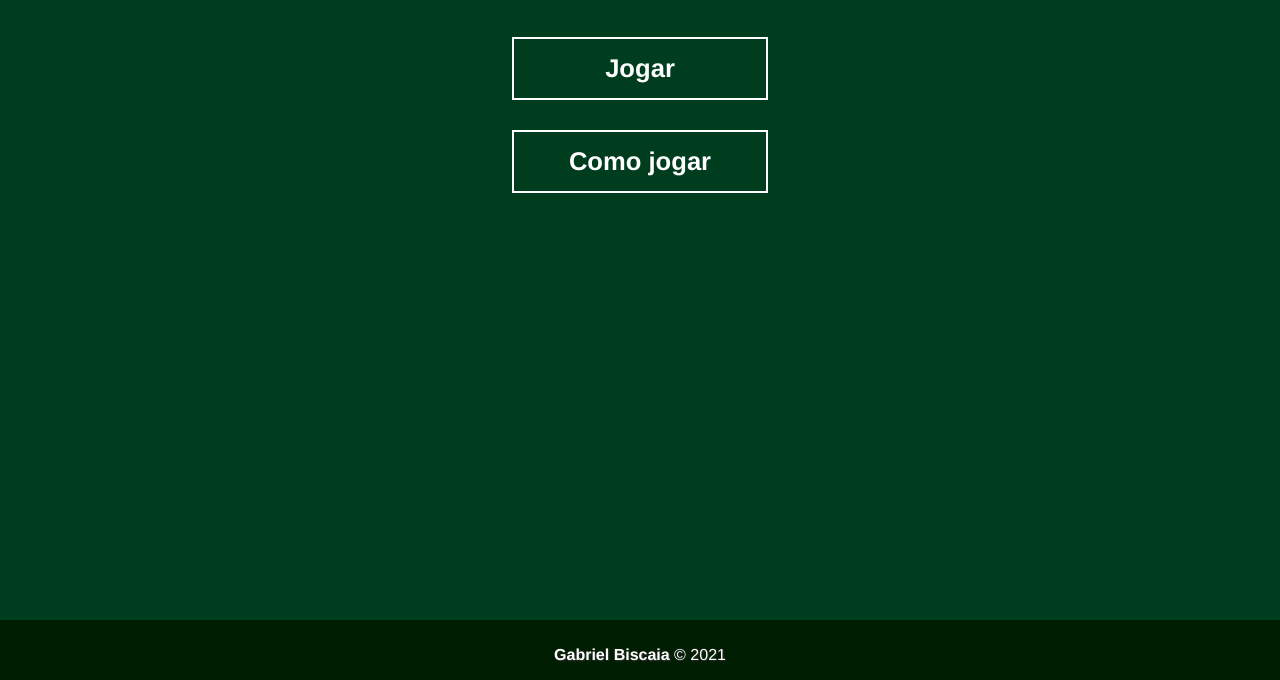
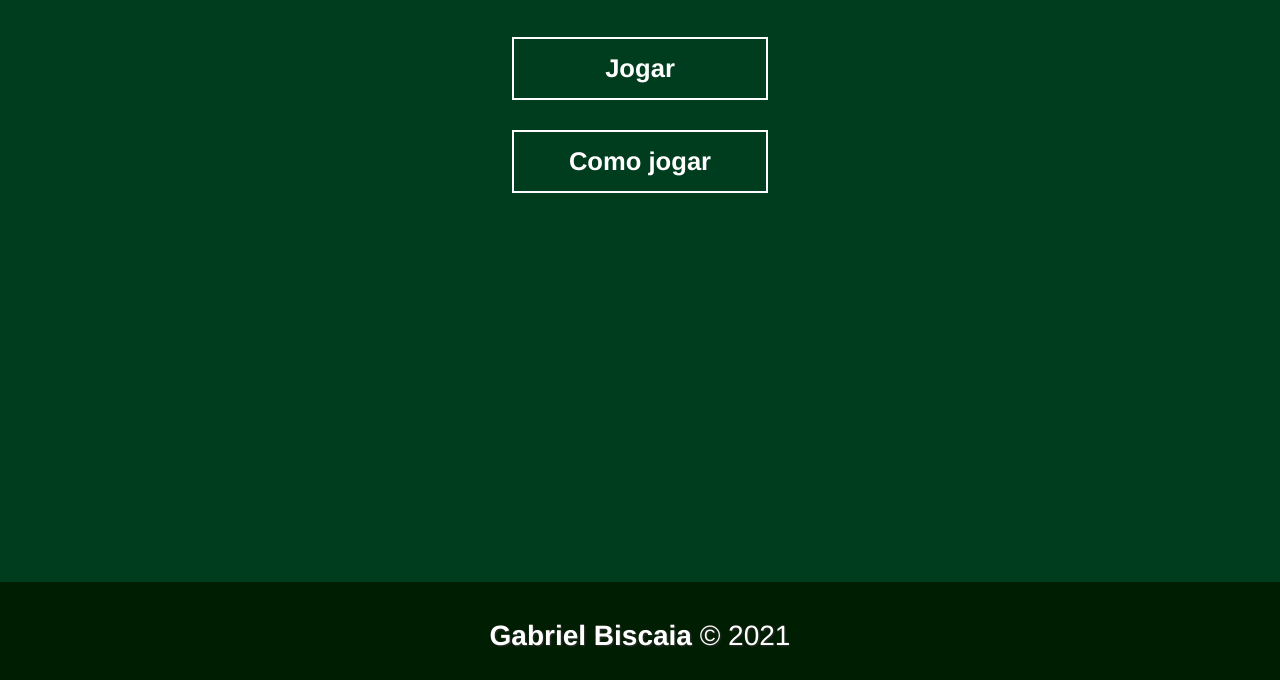
Before and after one commit to gabrielbiscaia/truco, a plain HTML site: page index.html in a window 1280 px wide. Shown: the part 120-800 px from the top of the page. Drawn offline with nearby package versions, Linux system fonts and the light colour scheme.

Commit message:
style: font size of footer

```diff
--- a/menu.css
+++ b/menu.css
@@ -116,3 +116,9 @@ footer{
     background-color: #783c00;
 
 }
+
+footer {
+
+    font-size: 28px;
+
+}
```
